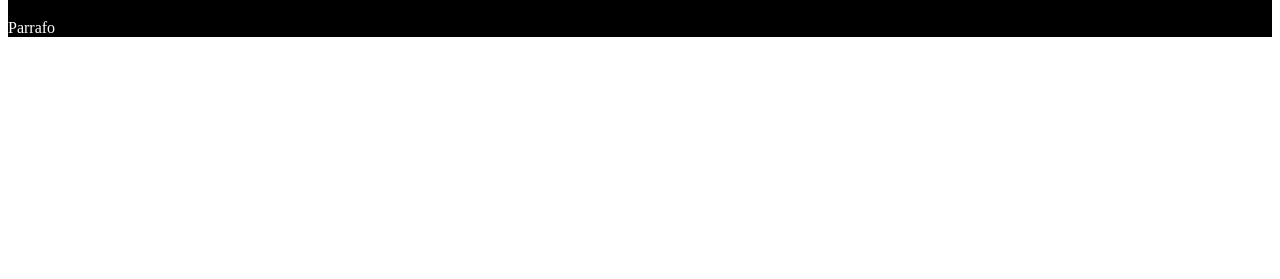
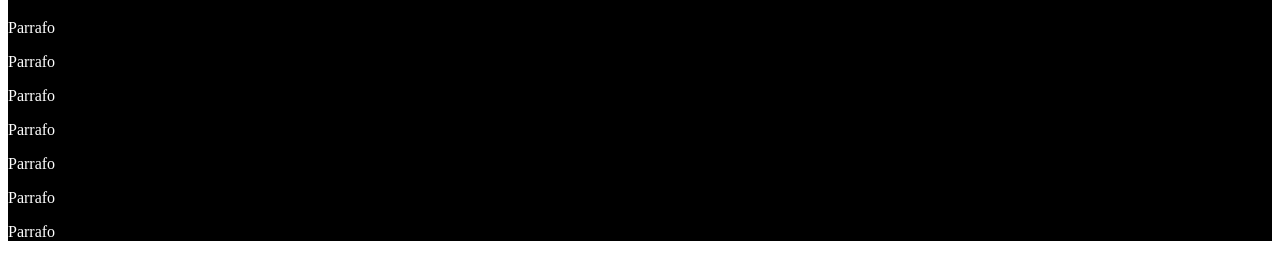
Before and after one commit to JesusFz93/landing-page, a plain HTML site: page index.html in a window 1280 px wide. Shown: the part 61-340 px from the top of the page. Drawn offline with Linux system fonts and the light colour scheme.

Commit message:
segundo cambio

```diff
--- a/index.html
+++ b/index.html
@@ -12,6 +12,12 @@
     <header>
       <h1>Este es un ejemplo de subir proyecto a github</h1>
       <p>Parrafo</p>
+      <p>Parrafo</p>
+      <p>Parrafo</p>
+      <p>Parrafo</p>
+      <p>Parrafo</p>
+      <p>Parrafo</p>
+      <p>Parrafo</p>
     </header>
   </body>
 </html>
```
